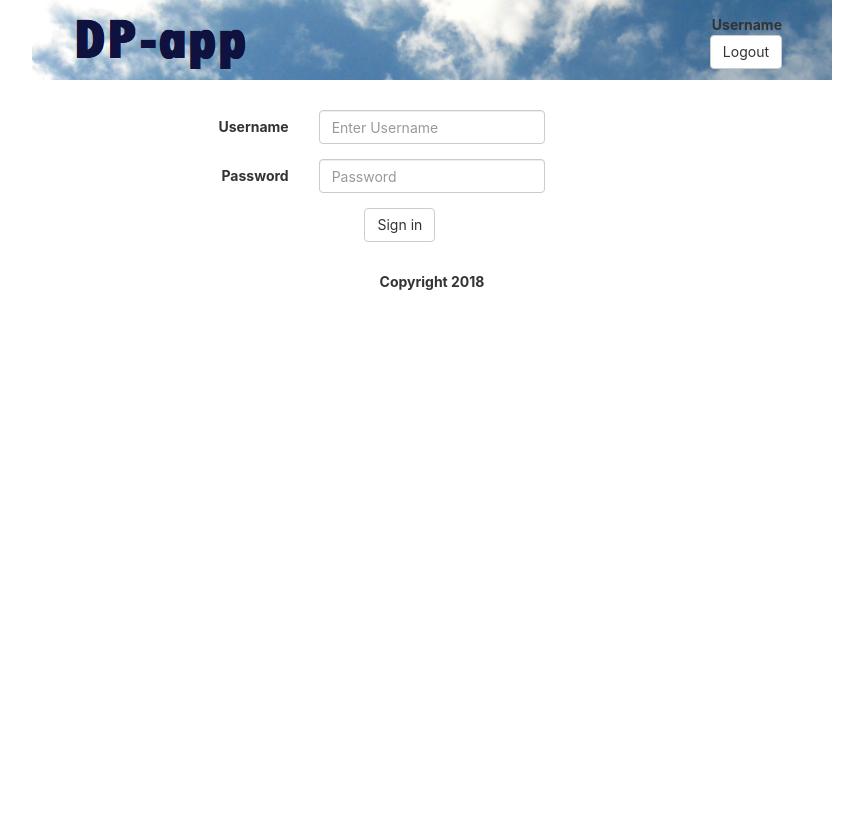
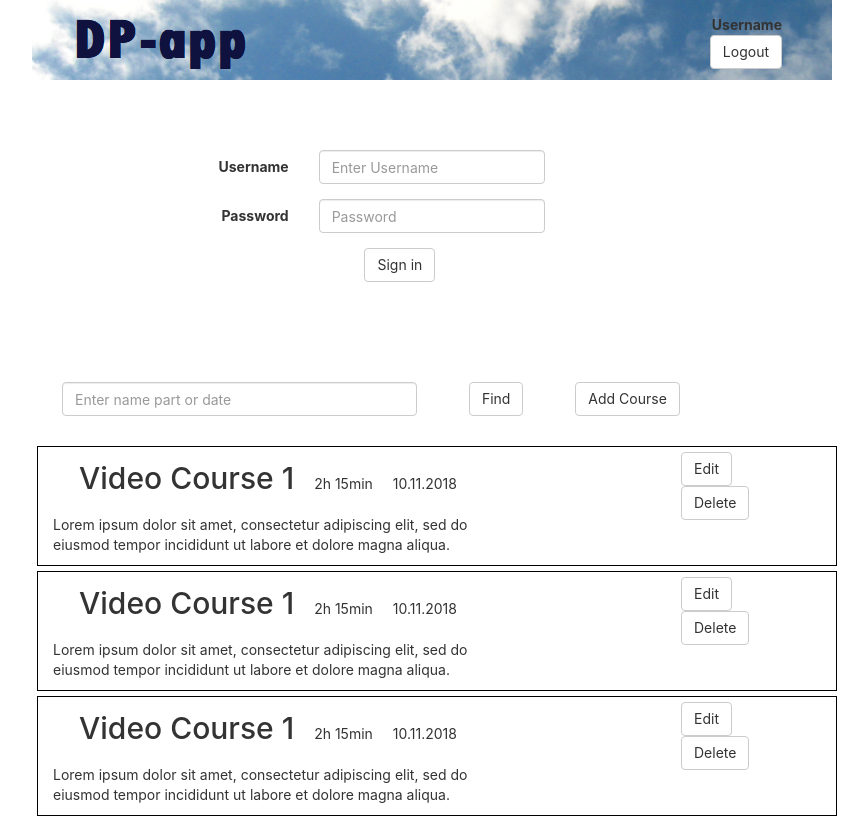
Before and after one commit to pavlukde/react-cdp, a React (Create React App) app: page / in a window 1280 px wide. Shown: the top 818 px of the page, without its empty margins (208-1076 px from the left). Built offline with nearby package versions, Linux system fonts and the light colour scheme.

Commit message:
Displayed all views at the same time before chengeState will  be implemented

```diff
--- a/src/components/Login.js
+++ b/src/components/Login.js
@@ -3,16 +3,6 @@ import { Form, FormControl, FormGroup, Button, Col, ControlLabel, Checkbox } fro
 import App from '../containers/App';
 
 class Login extends Component {
-
-    constructor(props) {
-        super(props);
-        this.showCourses= this.showCourses.bind(this);
-    }
-
-    showCourses = function () {
-        console.log(this.props.handleChange);
-        this.props.handleChange('courses');
-    }
 
     render() {
         return(
--- a/src/containers/App.js
+++ b/src/containers/App.js
@@ -17,9 +17,6 @@ class App extends Component {
     this.state = {name:'login'};
   }
 
-  handleChange = function(value){
-    this.setState({active:value});
-  }
 
   render() {
 
@@ -27,18 +24,22 @@ class App extends Component {
 
     return (
       <div className="App">
-      <Header />
 
-      {active === 'login' ? (
-            <Login handleChange={this.handleChange}/>
-        ) : active === 'courses' ? (
-          <Courses />
-        ) : active === 'addCourse' ? (
-          <AddCourse/>
-        ) : <Login />}
+        <Header />
+        <br/>
+        <br/>
+        <Login/>
+        <br/>
+        <br/>
+        <Courses />
+        <br/>
+        <br/>
+        <AddCourse/>
+        <br/>
+        <br/>
 
-      <Footer />
-    </div>
+        <Footer />
+      </div>
     );
   }
 }
```
